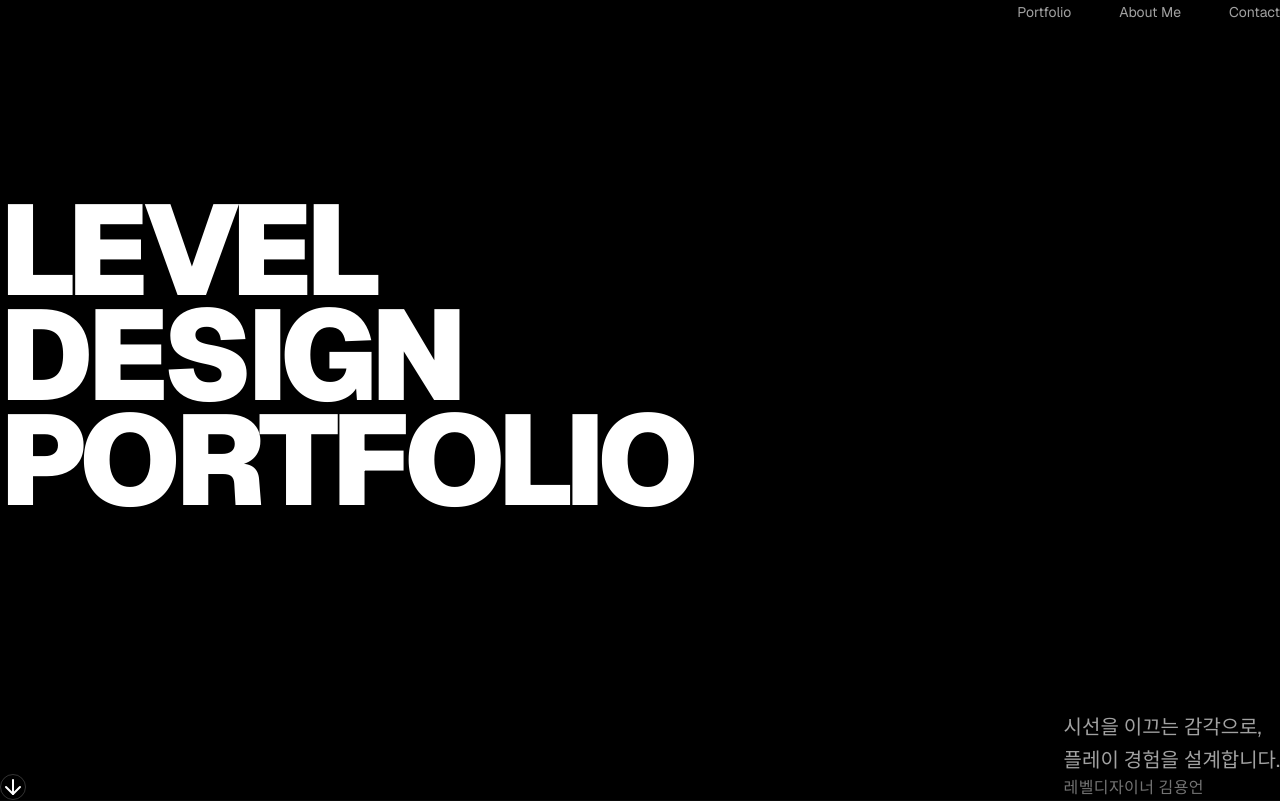
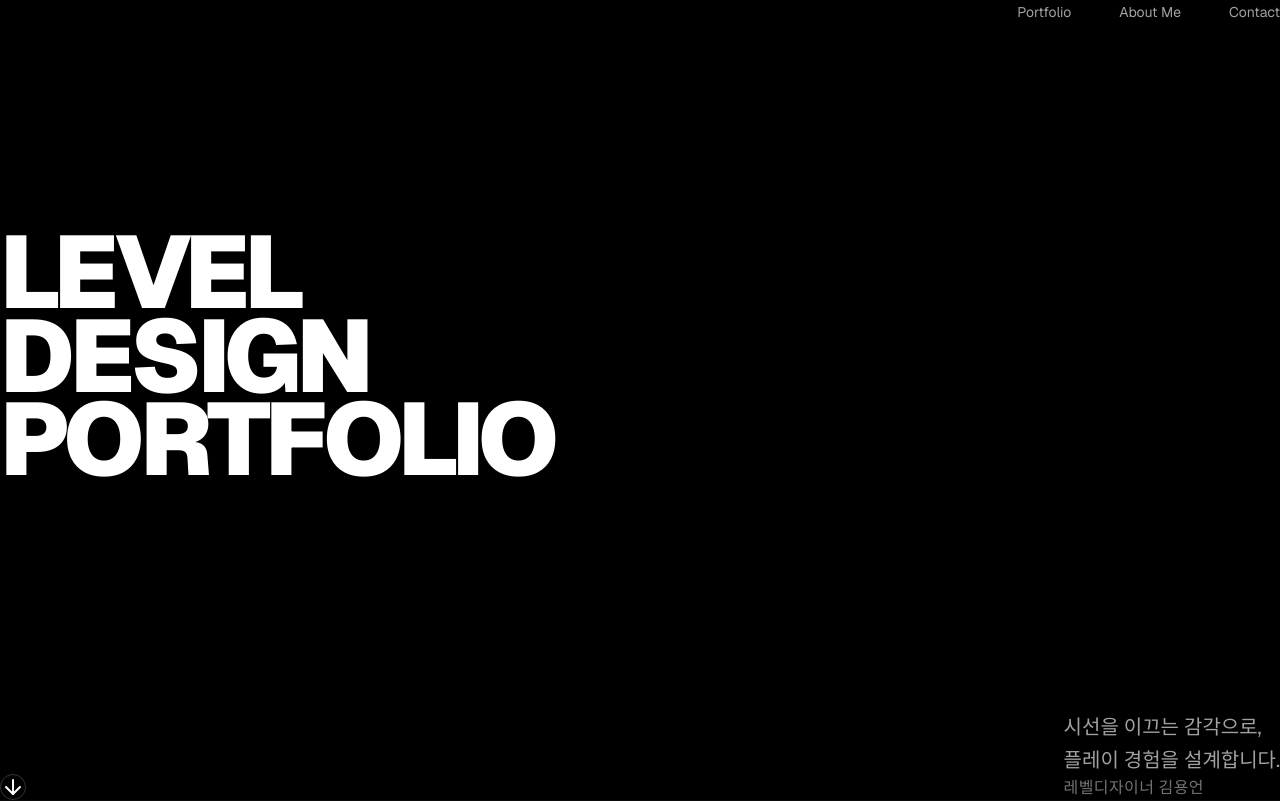
Before and after one commit to LAii980514/Portfolio, a Next.js app: page / in a window 1280 px wide. Shown: the top 801 px of the page. Built offline with nearby package versions, Linux system fonts and the light colour scheme.

Commit message:
style: set left padding to 25% and adjust font scaling

```diff
--- a/src/components/portfolio/hero.tsx
+++ b/src/components/portfolio/hero.tsx
@@ -5,11 +5,11 @@ import { ArrowDown } from "lucide-react"
 
 export function Hero() {
   return (
-    <section className="relative w-full min-h-screen flex flex-col justify-between overflow-hidden bg-black text-white px-8 md:px-16 lg:px-[10%] xl:px-[15%] pt-32 pb-16">
+    <section className="relative w-full min-h-screen flex flex-col justify-between overflow-hidden bg-black text-white pr-8 md:pr-12 lg:pr-[10%] pl-8 sm:pl-[15%] md:pl-[20%] lg:pl-[25%] pt-32 pb-16">
 
       {/* Container for the huge typography - Left aligned */}
       <div className="flex flex-col justify-center w-full flex-1 mt-10">
-        <h1 className="flex flex-col font-black tracking-tighter uppercase leading-[0.82] text-[16vw] sm:text-[15vw] md:text-[13vw] lg:text-[10vw] text-left">
+        <h1 className="flex flex-col font-black tracking-tighter uppercase leading-[0.82] text-[15vw] sm:text-[12vw] md:text-[10vw] lg:text-[9vw] xl:text-[8vw] text-left">
           <motion.span
             initial={{ opacity: 0, y: 50 }}
             animate={{ opacity: 1, y: 0 }}
```
